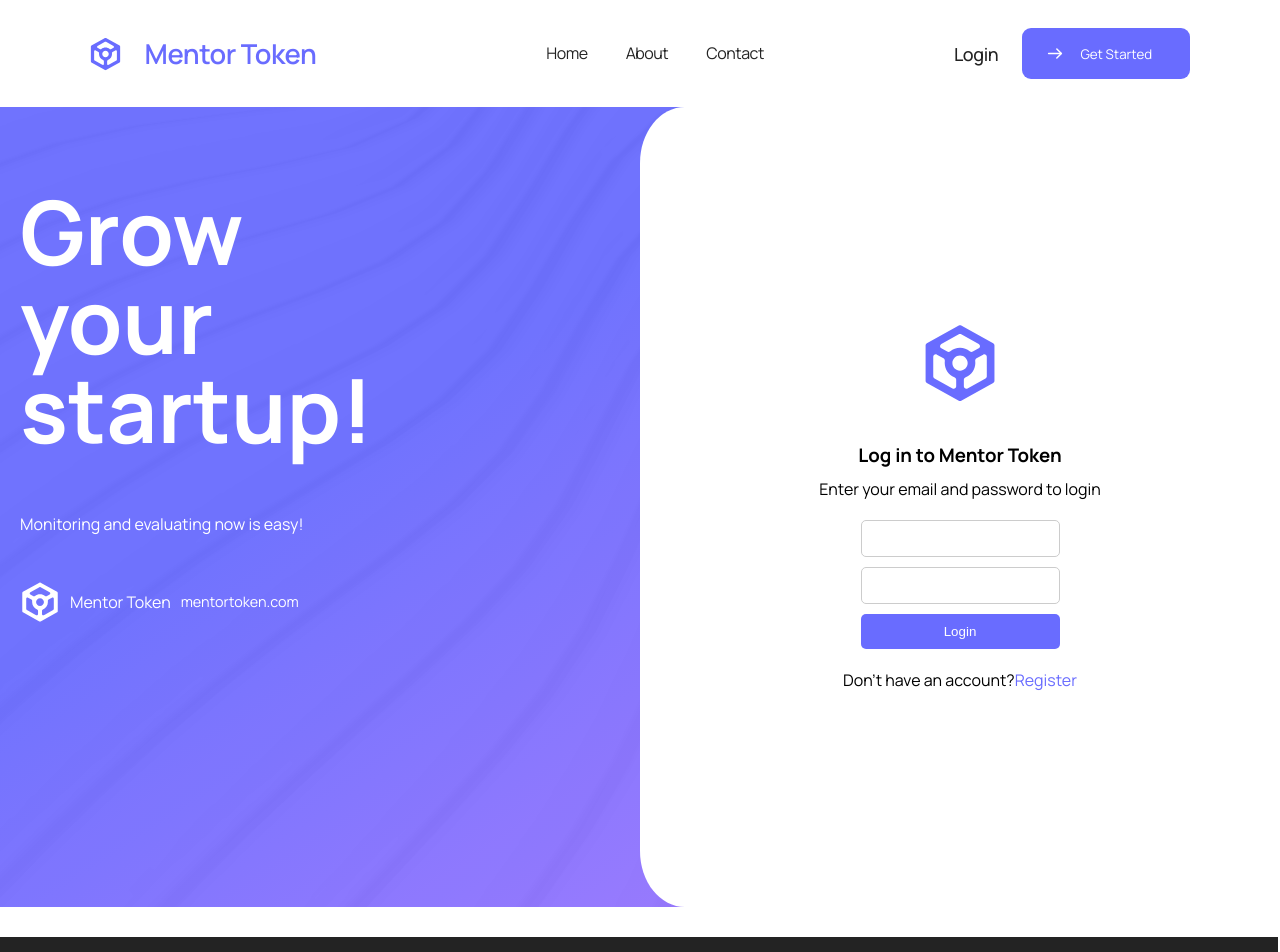
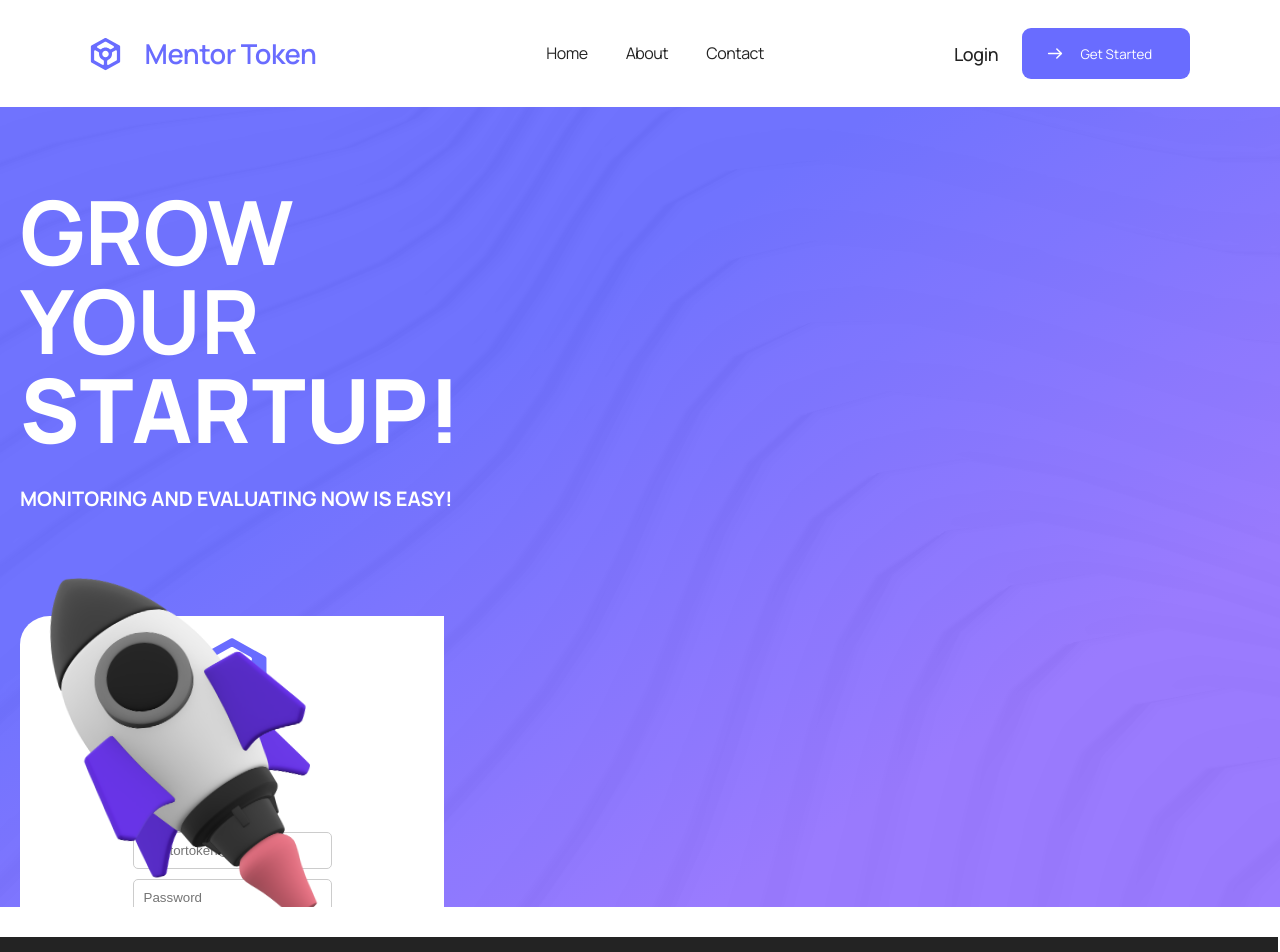
Before and after one commit to DexterNutt/FinalProject, a React (Vite) app in the folder MentorToken/: page /login in a window 1280 px wide. Shown: the top 952 px of the page. Built offline with nearby package versions, Linux system fonts and the light colour scheme.

Commit message:
create a separate comp for the login form

```diff
--- /dev/null
+++ b/MentorToken/src/components/forms/loginForm/LoginForm.jsx
@@ -0,0 +1,49 @@
+import React from "react";
+import styles from "./LoginForm.module.css"; // Import CSS module
+
+export const LoginForm = () => {
+  return (
+    <>
+      <div className={styles.LoginFormContainer}>
+        <img src="/logo.svg" alt="logo" />
+
+        <div className={styles.text}>
+          <h3>Log in to Mentor Token</h3>
+          <span>Enter your email and password to login</span>
+        </div>
+
+        <div className={styles.form}>
+          <form action="submit">
+            <input
+              className={styles.input}
+              type="email"
+              name="email"
+              id=""
+              placeholder="mentortoken@mail.com"
+            />
+            <input
+              className={styles.input}
+              type="password"
+              name="password"
+              id=""
+              placeholder="Password"
+            />
+            <button
+              className={styles.button}
+              onClick={(e) => e.preventDefault()}
+            >
+              Login
+            </button>
+          </form>
+        </div>
+
+        <div className={styles.registerLink}>
+          <span>Don't have an account?</span>
+          <a className={styles.registerLinkText} href="/#">
+            Register
+          </a>
+        </div>
+      </div>
+    </>
+  );
+};
--- /dev/null
+++ b/MentorToken/src/components/forms/loginForm/LoginForm.module.css
@@ -0,0 +1,59 @@
+/* LoginForm.module.css */
+.LoginFormContainer {
+  display: flex;
+  flex-direction: column;
+  justify-content: center;
+  align-items: center;
+  padding: 20px;
+  width: 60%;
+  z-index: 0;
+  background-color: #fff;
+  border-top-left-radius: 7%;
+  border-bottom-left-radius: 7%;
+}
+
+.LoginFormContainer img {
+  width: 80px;
+  height: 80px;
+  margin-bottom: 20px;
+}
+
+.LoginFormContainer .text {
+  text-align: center;
+  margin-bottom: 20px;
+}
+
+.LoginFormContainer .text h3 {
+  margin-bottom: 10px;
+}
+
+.LoginFormContainer .form form {
+  display: flex;
+  flex-direction: column;
+}
+
+.LoginFormContainer .form input {
+  margin-bottom: 10px;
+  padding: 10px;
+  border: 1px solid #ccc;
+  border-radius: 5px;
+}
+
+.LoginFormContainer .form button {
+  padding: 10px;
+  background-color: #696cff;
+  color: white;
+  border: none;
+  border-radius: 5px;
+  cursor: pointer;
+}
+
+.LoginFormContainer .registerLink {
+  margin-top: 20px;
+  text-align: center;
+}
+
+.LoginFormContainer .registerLink a {
+  color: #696cff;
+  text-decoration: none;
+}
--- a/MentorToken/src/components/login/LoginComp.jsx
+++ b/MentorToken/src/components/login/LoginComp.jsx
@@ -1,5 +1,6 @@
 import React from "react";
 import styles from "./LoginComp.module.css";
+import { LoginForm } from "../forms/loginForm/LoginForm";
 
 export const LoginComp = () => {
   return (
@@ -7,10 +8,18 @@ export const LoginComp = () => {
       <div className={styles.loginContainer}>
         <div className={styles.left}>
           <h1>
-            Grow <br /> your <br /> startup!
+            Grow <br />
+            your
+            <br />
+            <span> startup!</span>
           </h1>
-          <span>Monitoring and evaluating now is easy!</span>
-          <img src="" alt="" />
+
+          <p id={styles.highlightText}>
+            Monitoring and evaluating now is easy!
+          </p>
+
+          <img id={styles.rocket} src="/rocket.webp" alt="rocket" />
+
           <div className={styles.logoContainer}>
             <div className={styles.logo}>
               <img src="/logo-white.svg" alt="logo" />
@@ -18,28 +27,7 @@ export const LoginComp = () => {
             </div>
             <div className={styles.link}>mentortoken.com</div>
           </div>
-        </div>
-
-        <div className={styles.right}>
-          <img src="/logo.svg" alt="logo" />
-
-          <div className={styles.text}>
-            <h3>Log in to Mentor Token</h3>
-            <span>Enter your email and password to login</span>
-          </div>
-
-          <div className={styles.form}>
-            <form action="submit">
-              <input type="email" name="email" id="" />
-              <input type="password" name="password" id="" />
-              <button onClick={(e) => e.preventDefault}>Login</button>
-            </form>
-          </div>
-
-          <div className={styles.registerLink}>
-            <span>Don't have an account?</span>
-            <a href="/#">Register</a>
-          </div>
+          <LoginForm />
         </div>
       </div>
     </>
--- a/MentorToken/src/components/login/LoginComp.module.css
+++ b/MentorToken/src/components/login/LoginComp.module.css
@@ -27,21 +27,42 @@
   font-weight: 700;
   line-height: 89px;
   text-align: left;
+  text-transform: uppercase;
+  margin-bottom: 0;
 }
 
-.loginContainer .left span {
-  margin-bottom: 20px;
+.loginContainer .left h1 span {
+  font-weight: 800;
 }
 
-.loginContainer .left img {
-  max-width: 100%;
-  height: auto;
+.loginContainer .left #highlightText {
+  font-family: Manrope;
+  font-size: 20px;
+  font-weight: 700;
+  line-height: 89px;
+  text-align: left;
+  text-transform: uppercase;
+  margin: 0;
+}
+
+.loginContainer .left #rocket {
+  position: absolute;
+  width: 900px;
+  top: 18rem;
+  right: 40rem;
+  rotate: -5deg;
+  z-index: 1;
 }
 
 .loginContainer .logoContainer {
+  position: relative;
+  justify-self: flex-end;
   display: flex;
+  flex-direction: column;
   align-items: center;
-  margin-top: 20px;
+  gap: 0;
+  padding: 0;
+  top: 40vh;
 }
 
 .loginContainer .logo {
@@ -63,62 +84,3 @@
 .loginContainer .link {
   font-size: 0.9rem;
 }
-
-.loginContainer .right {
-  display: flex;
-  flex-direction: column;
-  justify-content: center;
-  align-items: center;
-  padding: 20px;
-  width: 50%;
-  z-index: 1;
-  background-color: #fff;
-  border-top-left-radius: 7%;
-  border-bottom-left-radius: 7%;
-}
-
-.loginContainer .right img {
-  width: 80px;
-  height: 80px;
-  margin-bottom: 20px;
-}
-
-.loginContainer .text {
-  text-align: center;
-  margin-bottom: 20px;
-}
-
-.loginContainer .text h3 {
-  margin-bottom: 10px;
-}
-
-.loginContainer .form form {
-  display: flex;
-  flex-direction: column;
-}
-
-.loginContainer .form input {
-  margin-bottom: 10px;
-  padding: 10px;
-  border: 1px solid #ccc;
-  border-radius: 5px;
-}
-
-.loginContainer .form button {
-  padding: 10px;
-  background-color: #696cff;
-  color: white;
-  border: none;
-  border-radius: 5px;
-  cursor: pointer;
-}
-
-.loginContainer .registerLink {
-  margin-top: 20px;
-  text-align: center;
-}
-
-.loginContainer .registerLink a {
-  color: #696cff;
-  text-decoration: none;
-}
```
